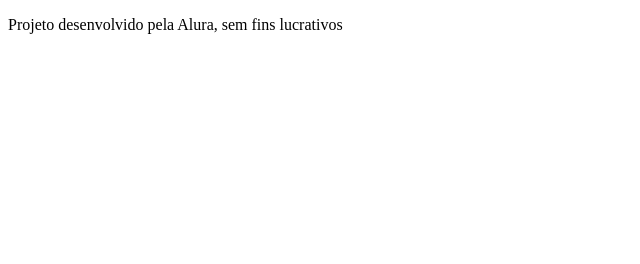
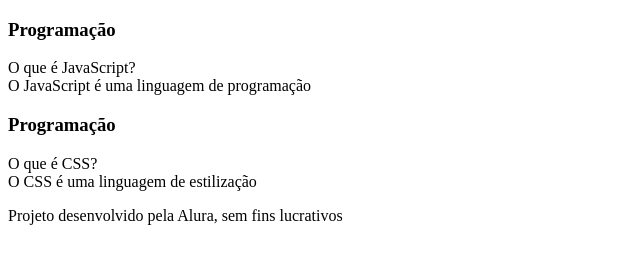
Before and after one commit to ProfEvandroOrtiz/flashcard, a plain HTML site: page index.html in a window 1280 px wide. Shown: the whole page, without its empty margins (0-640 px from the left). Drawn offline with Linux system fonts and the light colour scheme.

Commit message:
salvando

```diff
--- a/index.html
+++ b/index.html
@@ -12,6 +12,42 @@
         <section id="container">
 
             <article class="cartao">
+                <div class="cartao__conteudo">
+
+                    <h3>Programação</h3>
+                    <div class="cartao__conteudo__pergunta">
+                        O que é JavaScript?
+
+                    </div>
+
+                    <div class="cartao__conteudo__resposta">
+
+                        O JavaScript é uma linguagem de programação
+
+                    </div>
+
+                </div>
+
+
+            </article>
+
+
+            <article class="cartao">
+                <div class="cartao__conteudo">
+
+                    <h3>Programação</h3>
+                    <div class="cartao__conteudo__pergunta">
+                        O que é CSS?
+
+                    </div>
+
+                    <div class="cartao__conteudo__resposta">
+
+                        O CSS é uma linguagem de estilização
+
+                    </div>
+
+                </div>
 
 
             </article>
```
